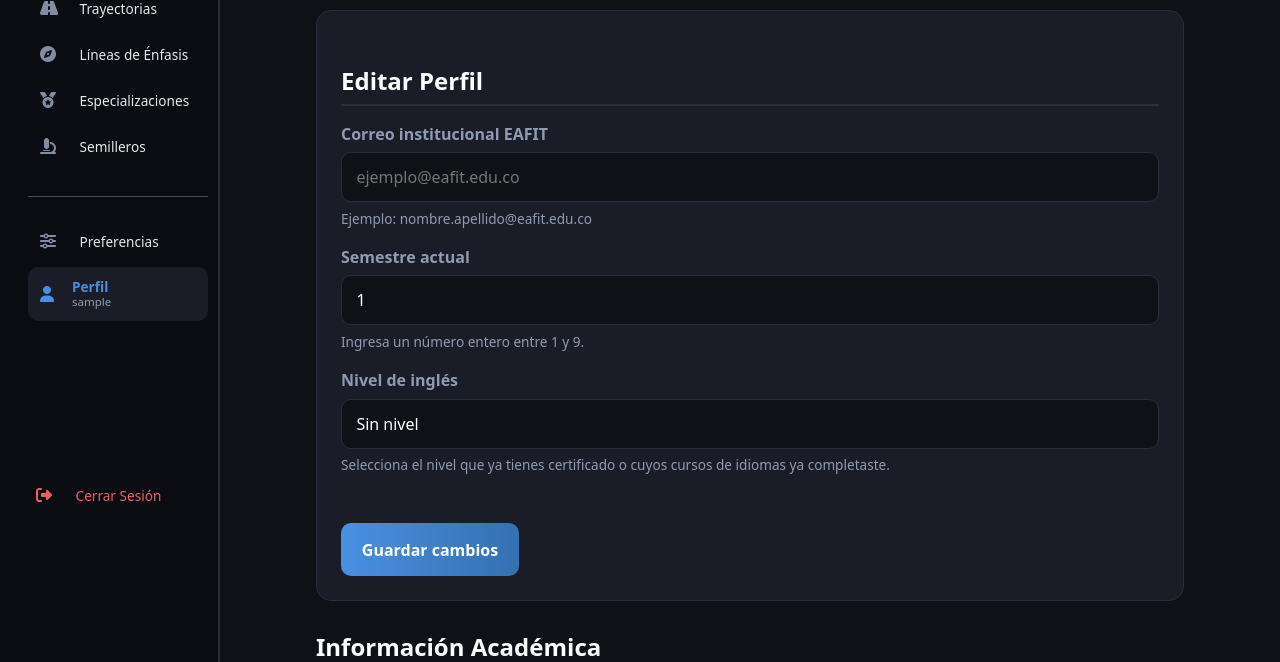
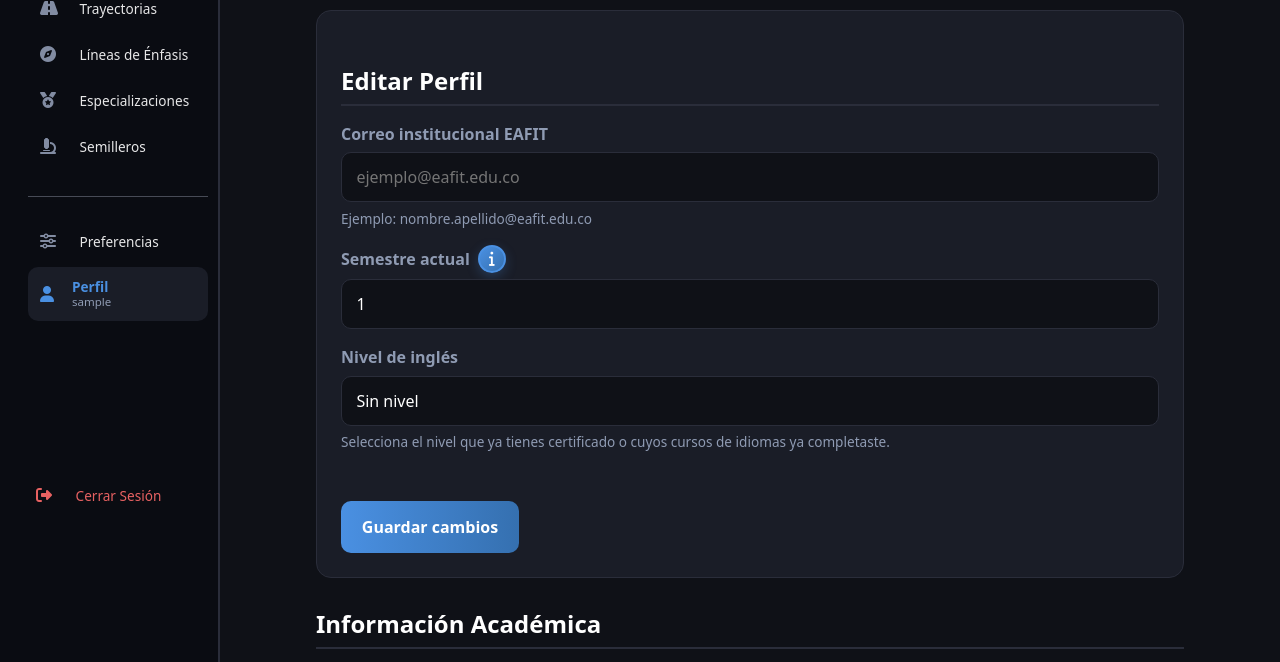
Before and after one commit to juanjosediazrodriguez/P1-roadmap-grupo5, a Django app: page /accounts/profile/ in a window 1280 px wide. Shown: the part 238-900 px from the top of the page. Run offline with Django 5.2, Linux system fonts and the light colour scheme; the visitor is signed in with stand-in values (Sample User, id 1); data comes from the database, SQL or seed files in the repository; data that the repository does not hold is empty; parts of the project's set-up code (start-up, migrations or seed data) failed here and were passed over.

Commit message:
Se agrega icono de informacion en perfil para semestre

```diff
--- a/P1_roadmap/static/accounts/profile.css
+++ b/P1_roadmap/static/accounts/profile.css
@@ -210,6 +210,22 @@
     margin-top: 0.4rem;
 }
 
+/* Icono de información */
+.info-icon {
+    width: 28px;
+    height: 28px;
+    border-radius: 50%;
+    display: inline-flex;
+    align-items: center;
+    justify-content: center;
+    background: linear-gradient(135deg, #4a90e2 0%, #3570b0 100%);
+    color: #ffffff;
+    font-size: 0.85rem;
+    box-shadow: 0 4px 12px rgba(74, 144, 226, 0.25);
+    border: 2px solid #4a90e2;
+}
+.info-icon i { color: #ffffff; font-size: 0.95rem; }
+
 .btn-save-profile {
     background: linear-gradient(90deg, #4a90e2 0%, #3570b0 100%);
     color: white;
--- a/accounts/templates/profile.html
+++ b/accounts/templates/profile.html
@@ -51,7 +51,13 @@
             </div>
 
             <div class="mb-3">
-                <label class="form-label" for="current_semester">Semestre actual</label>
+                <label class="form-label d-flex align-items-center gap-2" for="current_semester">
+                    <span>Semestre actual</span>
+                    <span class="info-icon" data-bs-toggle="tooltip" data-bs-placement="top"
+                          title="Si tienes materias pertenecientes a varios semestres: indica el semestre donde tengas la MAYORÍA de materias. Si hay empate, indica el semestre más avanzado o el que estés cursando actualmente. Si no sabes, selecciona el semestre en el que estás matriculado este ciclo.">
+                        <i class="fas fa-info"></i>
+                    </span>
+                </label>
                 <input
                     id="current_semester"
                     name="current_semester"
@@ -63,7 +69,6 @@
                     value="{{ user_profile.current_semester }}"
                     required
                 >
-                <div class="form-help">Ingresa un número entero entre 1 y {{ max_roadmap_semester }}.</div>
             </div>
 
             <div class="mb-5">
@@ -148,3 +153,12 @@
     </a>
 </div>
 {% endblock %}
+
+{% block extra_js %}
+<script>
+    document.addEventListener('DOMContentLoaded', function () {
+        var tooltipTriggerList = [].slice.call(document.querySelectorAll('[data-bs-toggle="tooltip"]'))
+        tooltipTriggerList.forEach(function (el) { new bootstrap.Tooltip(el) })
+    })
+</script>
+{% endblock %}
```
